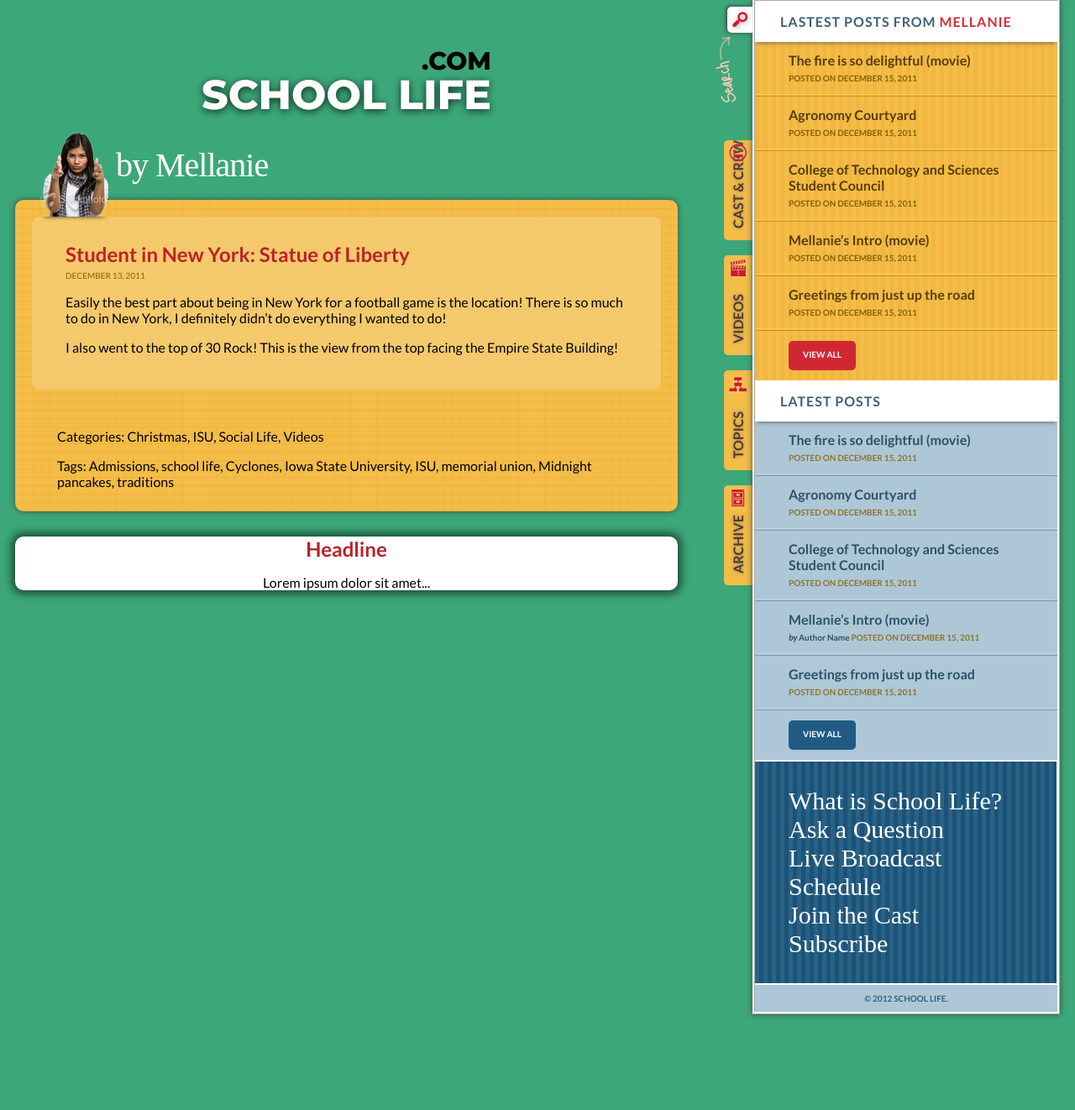
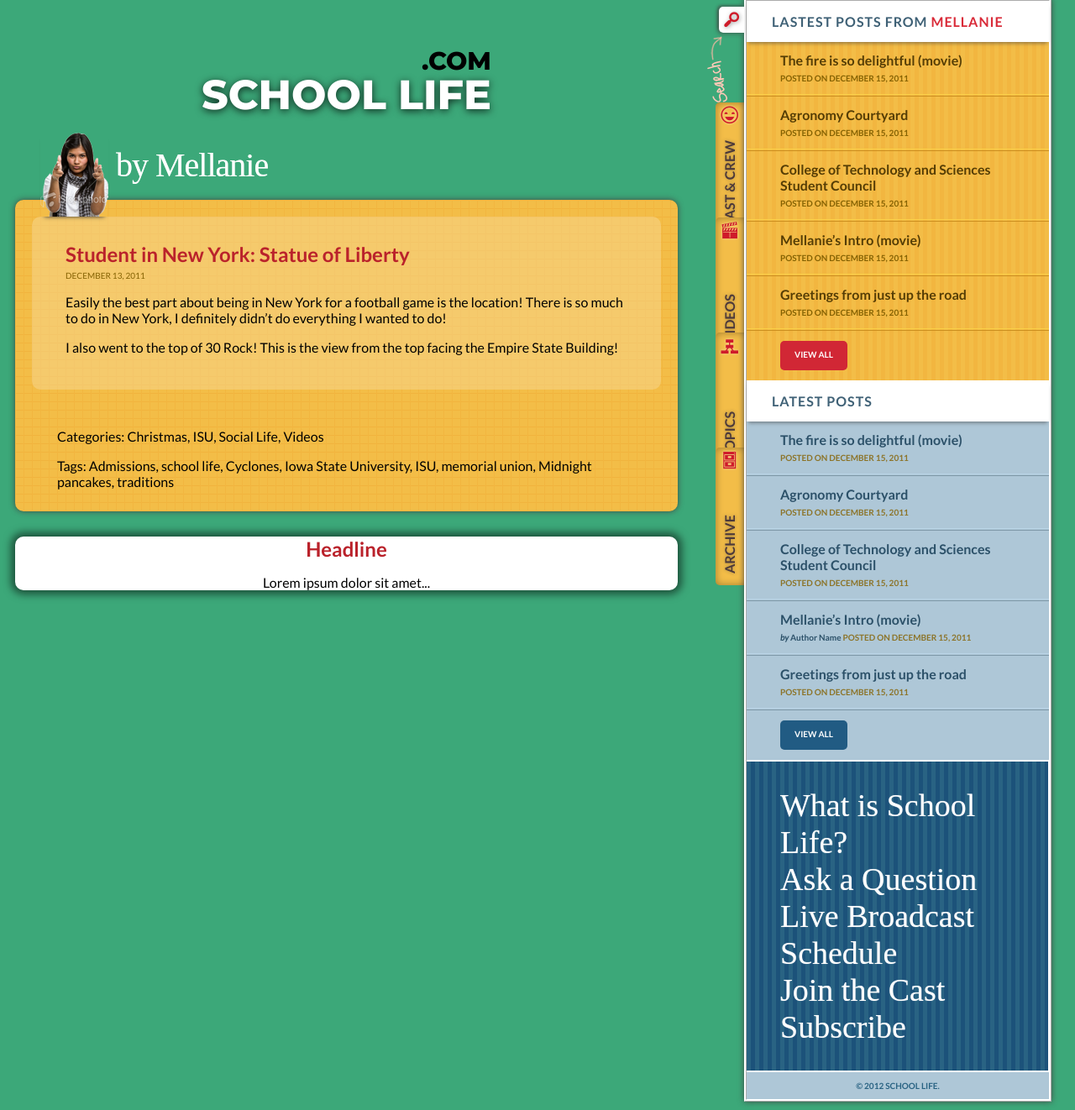
Before and after one commit to mbeche/hippo, a PHP site: page / in a window 1280 px wide. Shown: the whole page at 84% size. Before the commit the page ends 1212 px from the top, so only its background shows below. Run offline with PHP 8.4, Linux system fonts and the light colour scheme; some web fonts are replaced.

Commit message:
made changes to style

```diff
--- a/Play-Site/my-style.css
+++ b/Play-Site/my-style.css
@@ -35,8 +35,13 @@ a {
 	}
 }
 
-/* @media only screen and (min-width: 1050px) { */
-/* } */
+.content {
+  margin-bottom: 40px;
+}
+
+#full {
+  margin-right: 20px;
+}
 
 .title {
   text-align: center;
@@ -103,6 +108,7 @@ h2 {
 
 .author {
 	font-family: "Just Me Again Down Here";
+  text-shadow: 0px 0px 0.5px rgba(255, 255, 255, 0.5);
 	font-size: 40px;
 	position: absolute;
 	left: 100px;
@@ -180,25 +186,30 @@ h2 {
 	margin-right:
 }
 
+.archive {
+  padding-left: 30px;
+  width: 150px;
+}
+
 .cast, .vid, .topics, .archive {
+  z-index: -1;
   position: relative;
   left: 90px;
-	z-index: -1;
+  border-top-right-radius: 5px;
+  border-top-left-radius: 5px;
+  transform: rotate(-90deg);
+  transform-origin: bottom left;
+  height: 120px;
+  padding-top: 7px;
   padding-left: 14px;
   padding-right: 0;
-    padding-top: 7px;
-    white-space: nowrap;
+  margin-top: 10px;
+  font-weight: bold;
+  background-color: #F3BD48;
+  box-shadow: inset 0 0 10px rgba(0, 0, 0, 0.35);
+  text-transform: uppercase;
   color: rgba(77, 58, 58, 255);
-    text-transform: uppercase;
-    font-weight: bold;
   text-shadow: 0px 0px 4px rgba(65, 65, 65, 0.45);
-    height: 120px;
-	margin-top: 10px;
-    background-color: #F3BD48;
-    transform: rotate(-90deg);
-    transform-origin: bottom left;
-    border-top-left-radius: 5px;
-    border-top-right-radius: 5px;
 }
 
 
@@ -208,7 +219,7 @@ h2 {
   position: relative;
 	left: 40px;
   display: flex;
-	width: calc(100% - 40px);
+	width: calc(100% - 55px);
   flex-direction: column;
   bottom: 10px;
   background-color: #f3bd47;
@@ -314,7 +325,6 @@ hr {
 
 .btm-menu {
 	position:relative;
-	/* top: -1px; */
 	background-color: #1C527A;
   background-size: 10px 10px;
   background-image: linear-gradient(to right, #296383 5px, transparent 2px);
@@ -324,8 +334,9 @@ hr {
 	padding: 30px 40px;
 	color: white;
 	font-weight: normal;
-	font-size: 30px;
+	font-size: 38px;
 	font-family: 'Just Me Again Down Here';
+  text-shadow: 0px 0px 1px rgba(255, 255, 255, 0.5);
 }
 
 .copyright {
```
Lines whose indentation alone changed are shown as unchanged.
